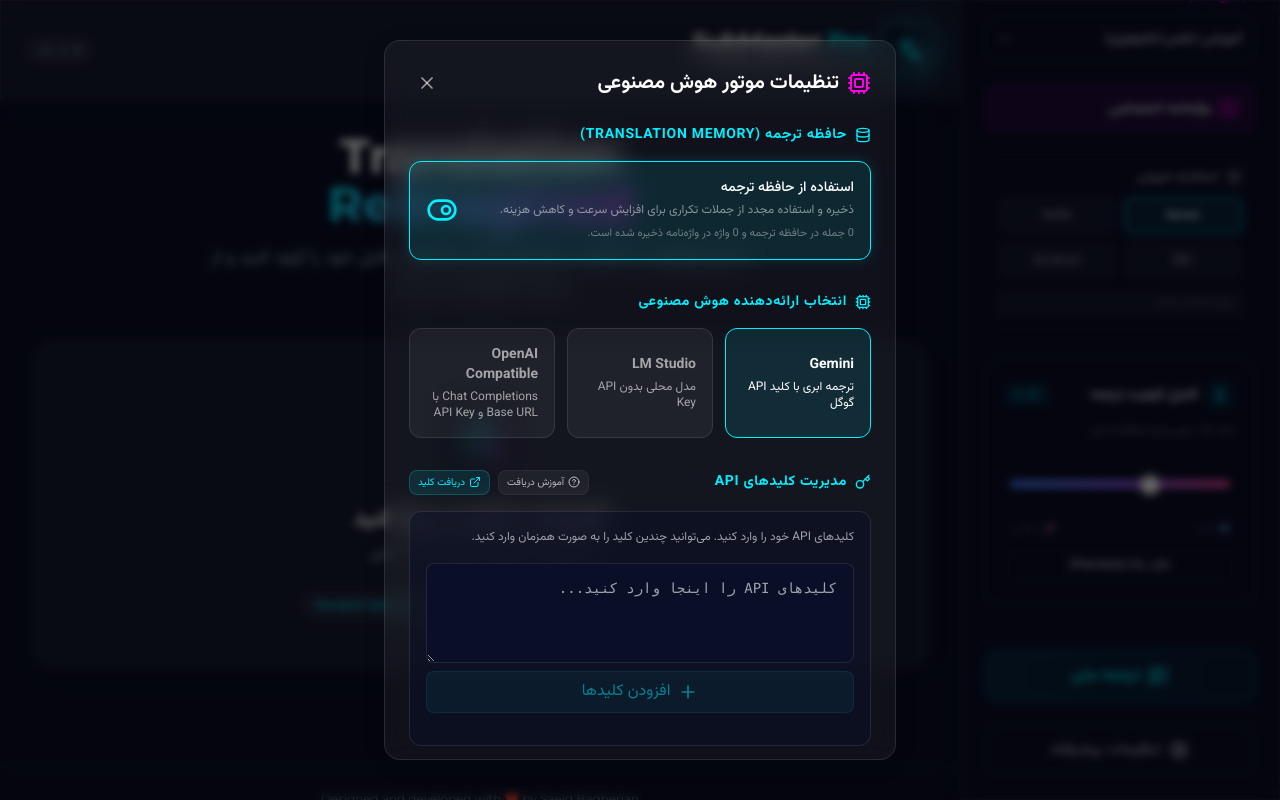
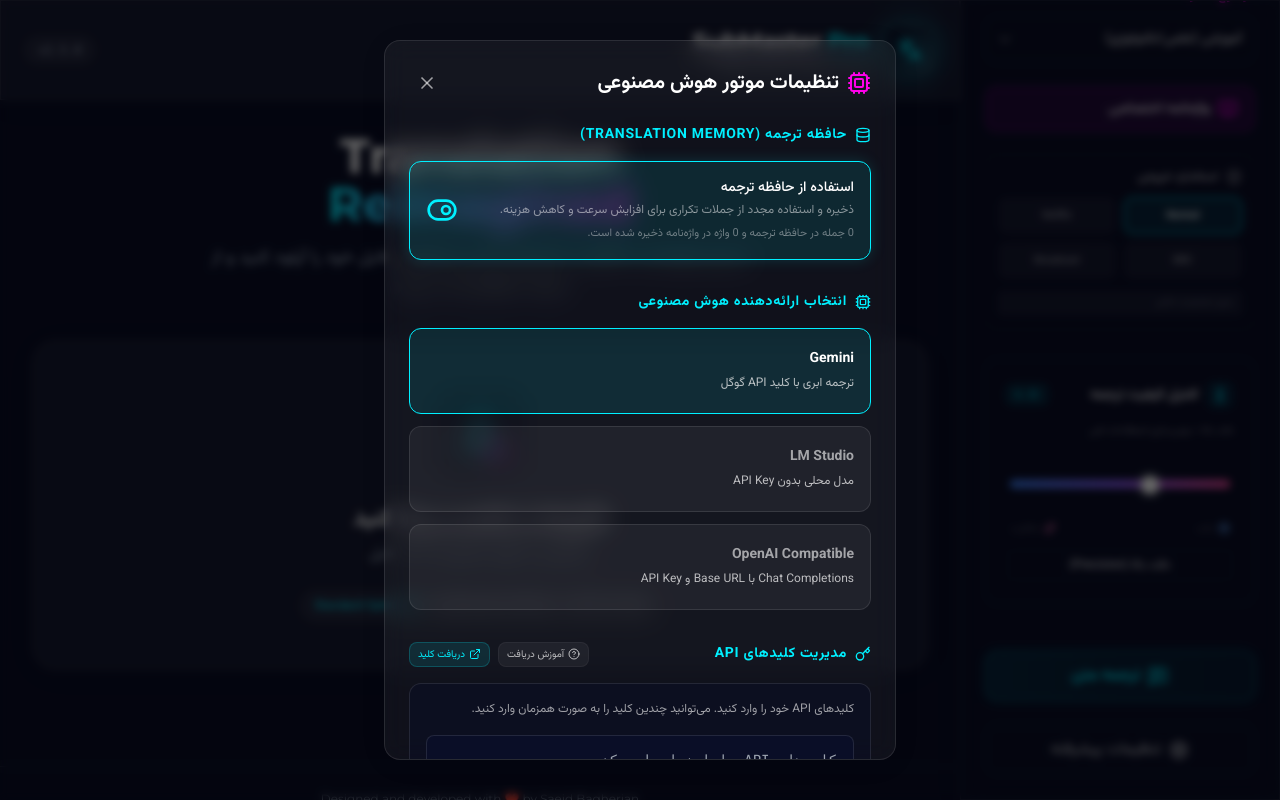
Before and after one commit to saeead/SubMaster-Pro, a React (Vite) app: page / in a window 1280 px wide. Both pictures are taken after a click on the button "تنظیمات پیشرفته". Built offline with nearby package versions, Linux system fonts and the light colour scheme.

Commit message:
Improve stopped project export and settings layout

```diff
--- a/src/App.tsx
+++ b/src/App.tsx
@@ -18,7 +18,7 @@
 import { getFromMemory, addToMemory } from './services/translationMemory';
 import ProjectStateManager, { ProjectState } from './services/projectStateManager'; // Import Manager
 import { BATCH_SIZE, DELAY_BETWEEN_BATCHES_MS, DELAY_BETWEEN_FILES_MS, APP_CONFIG, TOPIC_TEMPERATURE_DEFAULTS } from './constants';
-import { Loader2, Check, Wand2, History } from 'lucide-react';
+import { Loader2, Check, Wand2, History, ArrowUp } from 'lucide-react';
 
 const SETTINGS_STORAGE_KEY = 'submaster_pro_settings_v1';
 const VERSION_STORAGE_KEY = 'submaster_pro_version';
@@ -40,6 +40,7 @@
   const [isTranslatorOpen, setIsTranslatorOpen] = useState(false);
 
   const [completionToast, setCompletionToast] = useState<boolean>(false);
+  const [showScrollTop, setShowScrollTop] = useState(false);
 
   // Settings State
   const [settings, setSettings] = useState<AppSettings>({
@@ -66,9 +67,21 @@
   const isTranslatingRef = useRef<boolean>(false);
   const isPausedRef = useRef<boolean>(false);
   const settingsRef = useRef<AppSettings>(settings);
+  const scrollContainerRef = useRef<HTMLDivElement | null>(null);
 
   useEffect(() => { filesRef.current = files; }, [files]);
   useEffect(() => { settingsRef.current = settings; }, [settings]);
+
+
+  const handleMainScroll = () => {
+    const container = scrollContainerRef.current;
+    if (!container) return;
+    setShowScrollTop(container.scrollTop > 320);
+  };
+
+  const scrollToTop = () => {
+    scrollContainerRef.current?.scrollTo({ top: 0, behavior: 'smooth' });
+  };
 
   // Apply Theme
   useEffect(() => {
@@ -995,7 +1008,7 @@
         onOpenTextTranslator={() => { setIsTranslatorOpen(true); setIsSidebarOpen(false); }}
       />
 
-      <div className="flex-1 flex flex-col relative overflow-hidden h-screen overflow-y-auto">
+      <div ref={scrollContainerRef} onScroll={handleMainScroll} className="flex-1 flex flex-col relative overflow-hidden h-screen overflow-y-auto">
         <Header
             theme={settings.theme}
             onToggleSidebar={() => setIsSidebarOpen(!isSidebarOpen)}
@@ -1054,6 +1067,17 @@
         <footer className="w-full py-6 text-center text-text-muted text-xs border-t border-border mt-auto">
             <p className="font-montserrat">Designed and developed with ❤️ by Saeid Bagherian</p>
         </footer>
+        {showScrollTop && (
+            <button
+                type="button"
+                onClick={scrollToTop}
+                className="fixed bottom-6 left-6 z-50 flex h-12 w-12 items-center justify-center rounded-full border border-primary/40 bg-background/80 text-primary shadow-[0_0_25px_rgba(0,240,255,0.25)] backdrop-blur-xl transition-all hover:-translate-y-1 hover:bg-primary/10 hover:text-text focus:outline-none focus:ring-2 focus:ring-primary/60"
+                aria-label="اسکرول به بالای صفحه"
+                title="رفتن به بالای صفحه"
+            >
+                <ArrowUp className="h-5 w-5" />
+            </button>
+        )}
       </div>
       <SettingsModal isOpen={isSettingsOpen} onClose={() => setIsSettingsOpen(false)} settings={settings} updateSettings={updateSettings} />
       <TimingModal isOpen={isTimingModalOpen} onClose={() => setIsTimingModalOpen(false)} onApply={handleTimingAdjustment} onNetflixCheck={handleNetflixCheck} hasMultipleFiles={files.length > 1} />
--- a/src/components/ExportModal.tsx
+++ b/src/components/ExportModal.tsx
@@ -1,7 +1,7 @@
 
 
 import React, { useState, useEffect } from 'react';
-import { Download, X, Palette, Type, LayoutTemplate, Layout, CheckCircle, Save, RefreshCw } from 'lucide-react';
+import { Download, X, Palette, Type, LayoutTemplate, Layout, CheckCircle, Save, RefreshCw, FileText } from 'lucide-react';
 import { StyleConfig, StyleTemplate } from '../types';
 import { STYLE_TEMPLATES } from '../constants';
 
--- a/src/components/SettingsModal.tsx
+++ b/src/components/SettingsModal.tsx
@@ -246,27 +246,27 @@
                   انتخاب ارائه‌دهنده هوش مصنوعی
                 </h3>
 
-                <div className="grid grid-cols-1 sm:grid-cols-3 gap-3">
+                <div className="grid grid-cols-1 gap-3">
                   <button
                     onClick={() => updateSettings({ aiProvider: 'gemini' })}
-                    className={`p-4 rounded-xl border text-right transition-all ${settings.aiProvider === 'gemini' ? 'bg-[#00f0ff]/10 border-[#00f0ff] text-white' : 'bg-white/5 border-white/10 text-white/60 hover:bg-white/10'}`}
+                    className={`p-4 rounded-xl border text-right transition-all min-h-[86px] whitespace-normal ${settings.aiProvider === 'gemini' ? 'bg-[#00f0ff]/10 border-[#00f0ff] text-white' : 'bg-white/5 border-white/10 text-white/60 hover:bg-white/10'}`}
                   >
                     <span className="block text-sm font-bold">Gemini</span>
-                    <span className="block text-xs mt-1">ترجمه ابری با کلید API گوگل</span>
+                    <span className="block text-xs mt-1 leading-5 text-white/70">ترجمه ابری با کلید API گوگل</span>
                   </button>
                   <button
                     onClick={() => updateSettings({ aiProvider: 'lm_studio' })}
-                    className={`p-4 rounded-xl border text-right transition-all ${settings.aiProvider === 'lm_studio' ? 'bg-[#ff00ea]/10 border-[#ff00ea] text-white' : 'bg-white/5 border-white/10 text-white/60 hover:bg-white/10'}`}
+                    className={`p-4 rounded-xl border text-right transition-all min-h-[86px] whitespace-normal ${settings.aiProvider === 'lm_studio' ? 'bg-[#ff00ea]/10 border-[#ff00ea] text-white' : 'bg-white/5 border-white/10 text-white/60 hover:bg-white/10'}`}
                   >
                     <span className="block text-sm font-bold">LM Studio</span>
-                    <span className="block text-xs mt-1">مدل محلی بدون API Key</span>
+                    <span className="block text-xs mt-1 leading-5 text-white/70">مدل محلی بدون API Key</span>
                   </button>
                   <button
                     onClick={() => updateSettings({ aiProvider: 'openai_compatible' })}
-                    className={`p-4 rounded-xl border text-right transition-all ${settings.aiProvider === 'openai_compatible' ? 'bg-green-400/10 border-green-400 text-white' : 'bg-white/5 border-white/10 text-white/60 hover:bg-white/10'}`}
+                    className={`p-4 rounded-xl border text-right transition-all min-h-[86px] whitespace-normal ${settings.aiProvider === 'openai_compatible' ? 'bg-green-400/10 border-green-400 text-white' : 'bg-white/5 border-white/10 text-white/60 hover:bg-white/10'}`}
                   >
                     <span className="block text-sm font-bold">OpenAI Compatible</span>
-                    <span className="block text-xs mt-1">Chat Completions با Base URL و API Key</span>
+                    <span className="block text-xs mt-1 leading-5 text-white/70">Chat Completions با Base URL و API Key</span>
                   </button>
                 </div>
 
--- a/src/components/StatsCard.tsx
+++ b/src/components/StatsCard.tsx
@@ -66,6 +66,7 @@
   const validationErrors = activeFile.netflixErrors || [];
   const hasErrors = validationErrors.length > 0;
   const hasTranslation = translatedCount > 0;
+  const canDownloadOutput = isCompleted || ((isPaused || isCancelled || isError) && hasTranslation);
 
   // Tools should be available if we have blocks loaded, regardless of translation status (mostly)
   const showTools = blocks.length > 0 && !isProcessing;
@@ -256,13 +257,13 @@
              )}
 
              {/* Download Output */}
-             {isCompleted && (
+             {canDownloadOutput && (
                  <button
                     onClick={onDownload}
                     className="w-full md:w-1/3 bg-[#ff00ea]/10 text-[#ff00ea] border border-[#ff00ea] hover:bg-[#ff00ea]/20 shadow-[0_0_15px_rgba(255,0,234,0.2)] font-bold py-3 px-6 rounded-xl transition-all flex items-center justify-center gap-2 animate-in zoom-in"
                   >
                     <Download className="w-5 h-5" />
-                    دانلود فایل
+                    {isCompleted ? 'دانلود فایل' : 'خروجی فایل فعلی'}
                   </button>
              )}
 
```
